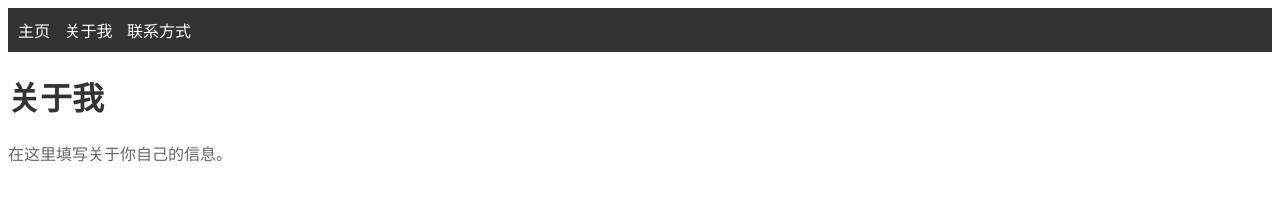
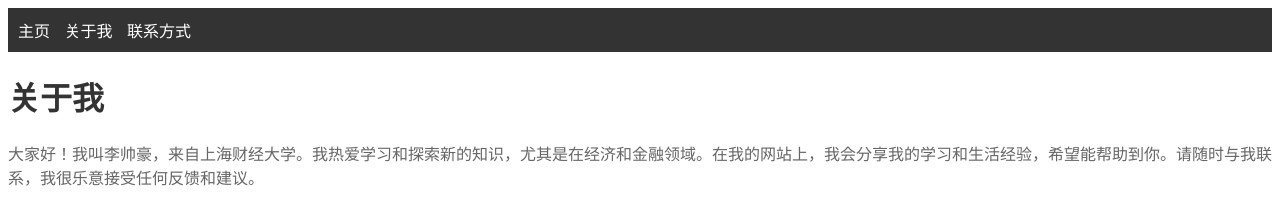
Before and after one commit to Leoshuaihao/Leoshuaihao.github.io, a plain HTML site: page about.html in a window 1280 px wide. Drawn offline with Linux system fonts and the light colour scheme.

Commit message:
Update about.html

```diff
--- a/about.html
+++ b/about.html
@@ -14,6 +14,6 @@
   </header>
 
   <h1>关于我</h1>
-  <p>在这里填写关于你自己的信息。</p>
+  <p>大家好！我叫李帅豪，来自上海财经大学。我热爱学习和探索新的知识，尤其是在经济和金融领域。在我的网站上，我会分享我的学习和生活经验，希望能帮助到你。请随时与我联系，我很乐意接受任何反馈和建议。</p>
 </body>
 </html>
```
